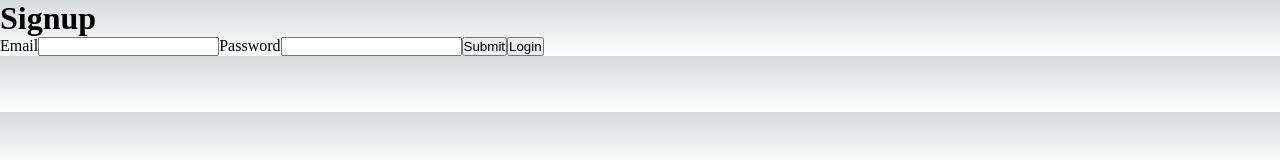
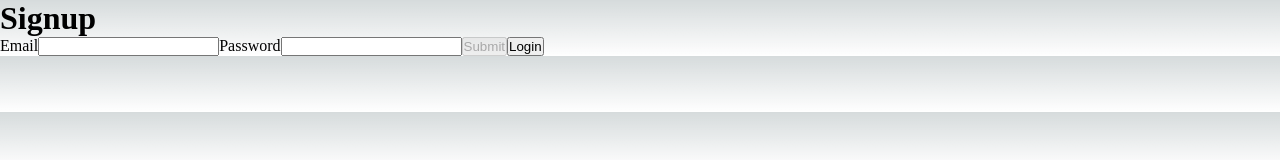
Before and after one commit to SeonghyeonMoon/wanted-pre-onboarding-challenge-fe-1, a Next.js app: page /auth in a window 1280 px wide. Both pictures are taken after a click on the button "SignUp". Shown: the top 160 px of the page. Built offline with nearby package versions, Linux system fonts and the light colour scheme.

Commit message:
✨Feature: auth api 연결

```diff
--- a/components/auth/Login.tsx
+++ b/components/auth/Login.tsx
@@ -1,16 +1,15 @@
+import { useRouter } from 'next/router';
 import { ChangeEventHandler, FormEventHandler, useState } from 'react';
+import apis from '../../apis';
+import type { LoginRequest } from '../../types';
 
 type LoginProps = {
   openSignUp: () => void;
 };
 
-type LoginFormData = {
-  email: string;
-  password: string;
-};
-
 const Login = ({ openSignUp }: LoginProps) => {
-  const [loginFormData, setLoginFormData] = useState<LoginFormData>({
+  const router = useRouter();
+  const [loginFormData, setLoginFormData] = useState<LoginRequest>({
     email: '',
     password: '',
   });
@@ -22,9 +21,15 @@ const Login = ({ openSignUp }: LoginProps) => {
     setLoginFormData((prev) => ({ ...prev, [id]: value }));
   };
 
-  const handleSubmitLoginFormData: FormEventHandler<HTMLFormElement> = (e) => {
+  const handleSubmitLoginFormData: FormEventHandler<HTMLFormElement> = async (
+    e,
+  ) => {
     e.preventDefault();
-    console.log(loginFormData);
+    const {
+      data: { token },
+    } = await apis.auth.login(loginFormData);
+    localStorage.setItem('token', token);
+    router.push('/');
   };
 
   const isValidLoginFormData = () => {
--- a/components/auth/SignUp.tsx
+++ b/components/auth/SignUp.tsx
@@ -1,16 +1,15 @@
+import { useRouter } from 'next/router';
 import { ChangeEventHandler, FormEventHandler, useState } from 'react';
+import apis from '../../apis';
+import type { SignUpRequest } from '../../types';
 
 type SignUpProps = {
   closeSignUp: () => void;
 };
 
-type SignUpFormData = {
-  email: string;
-  password: string;
-};
-
 const SignUp = ({ closeSignUp }: SignUpProps) => {
-  const [signUpFormData, setSignUpFormData] = useState<SignUpFormData>({
+  const router = useRouter();
+  const [signUpFormData, setSignUpFormData] = useState<SignUpRequest>({
     email: '',
     password: '',
   });
@@ -22,9 +21,21 @@ const SignUp = ({ closeSignUp }: SignUpProps) => {
     setSignUpFormData((prev) => ({ ...prev, [id]: value }));
   };
 
-  const handleSubmitSignUpFormData: FormEventHandler<HTMLFormElement> = (e) => {
+  const handleSubmitSignUpFormData: FormEventHandler<HTMLFormElement> = async (
+    e,
+  ) => {
     e.preventDefault();
-    console.log(signUpFormData);
+    const {
+      data: { token },
+    } = await apis.auth.signUp(signUpFormData);
+    localStorage.setItem('token', token);
+    router.push('/');
+  };
+
+  const isValidSignUpFormData = () => {
+    const { email, password } = signUpFormData;
+    const emailRegex = /@*\./;
+    return emailRegex.test(email) && password.length >= 8;
   };
 
   return (
@@ -38,7 +49,9 @@ const SignUp = ({ closeSignUp }: SignUpProps) => {
         id='password'
         onChange={handleChangeSignUpFormData}
       />
-      <button type='submit'>Submit</button>
+      <button type='submit' disabled={!isValidSignUpFormData()}>
+        Submit
+      </button>
       <button type='button' onClick={closeSignUp}>
         Login
       </button>
```
